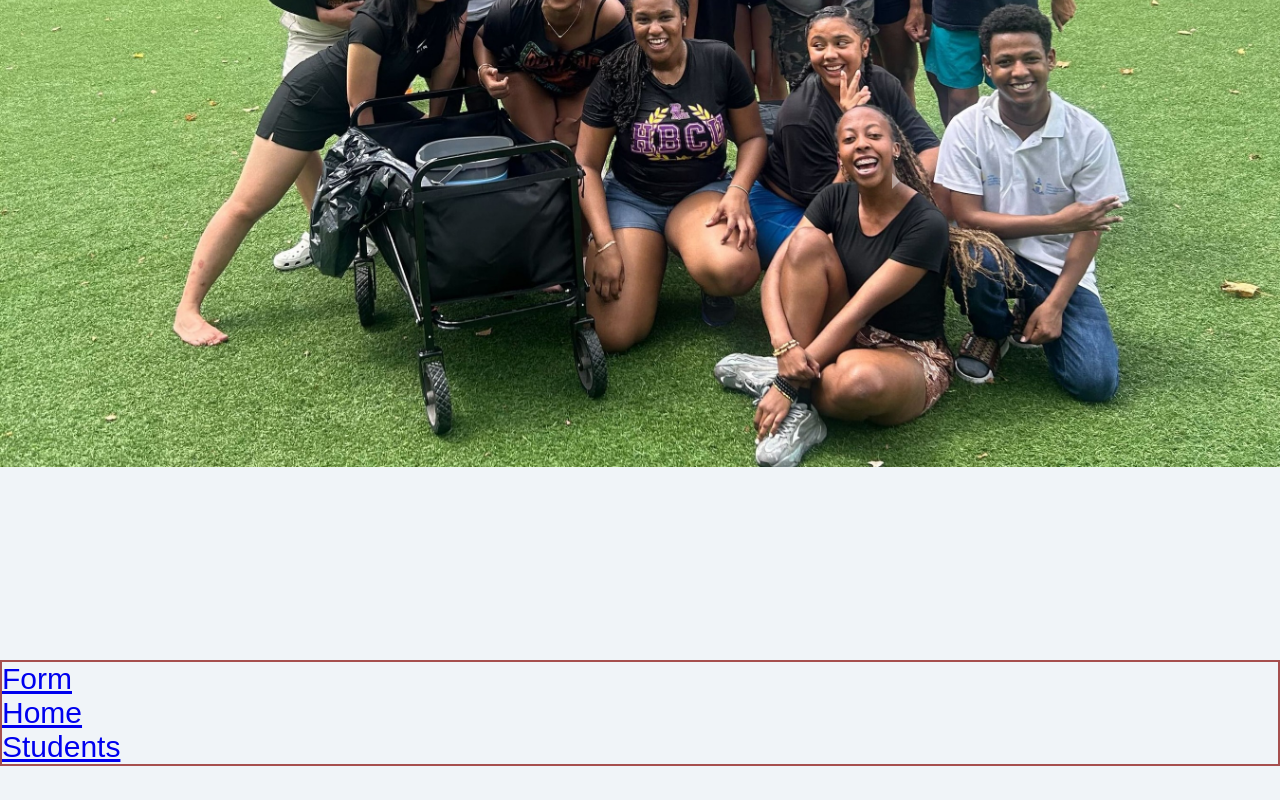
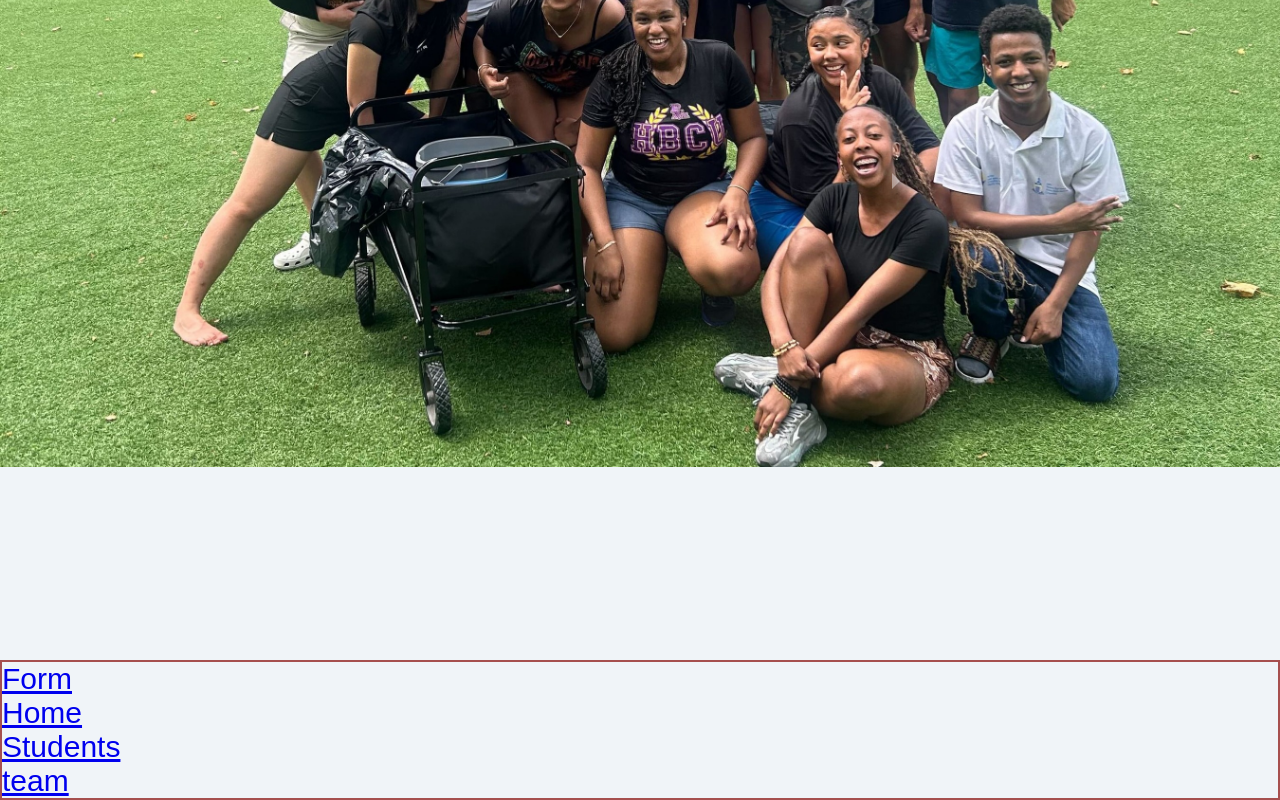
Before and after one commit to hulezak/TASSERS, a React (Vite) app: page / in a window 1280 px wide. Shown: the part 380-1180 px from the top of the page. Before the commit the page ends 1146 px from the top, so only its background shows below. Built offline with nearby package versions, Linux system fonts and the light colour scheme.

Commit message:
first commit

```diff
--- a/src/Home.jsx
+++ b/src/Home.jsx
@@ -31,6 +31,7 @@
     <Link to='/form'>Form</Link>
     <Link to='/'>Home</Link>
     <Link to='/students'>Students</Link>
+    <Link to='/team'>team</Link>
           </div>
 
           </div>
--- a/src/student.jsx
+++ b/src/student.jsx
@@ -6,6 +6,8 @@
 
   useEffect(() => {
     // Fetch student data from the API
+
+
     const fetchStudents = async () => {
       try {
         const response = await fetch('https://tass-backend-3.onrender.com/allteam');
```
